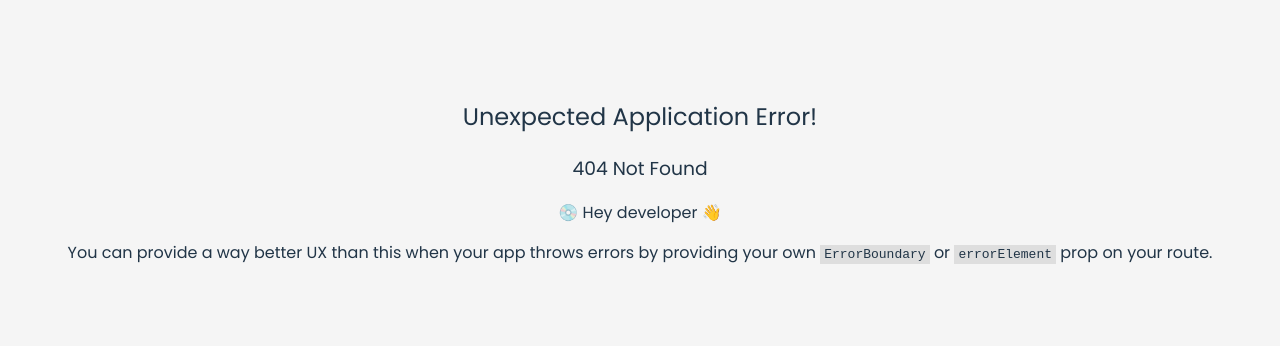
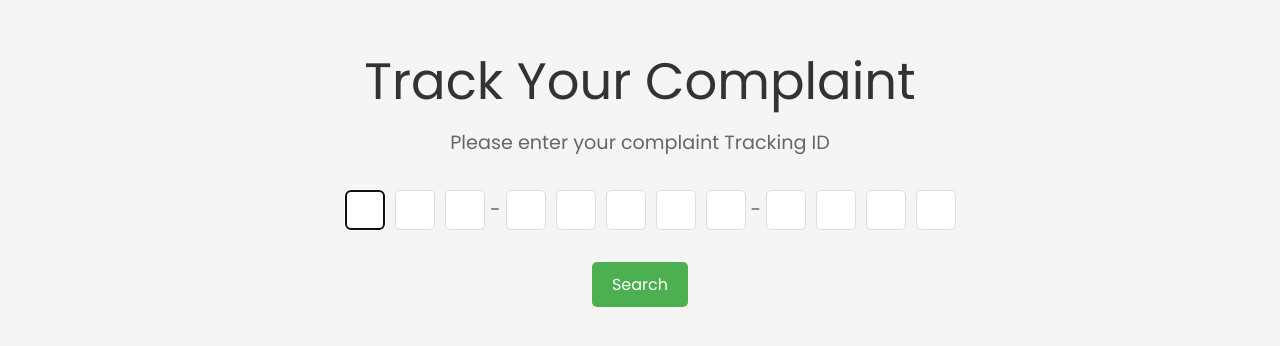
Before and after one commit to farukumarx64/cms-platform, a React (Vite) app: page /track-complaint in a window 1280 px wide. Before the commit this address had no page. Shown: the part 220-566 px from the top of the page. Built offline with nearby package versions, Linux system fonts and the light colour scheme.

Commit message:
Integrated a landing and tracking page. Also update the project structure

```diff
--- a/index.html
+++ b/index.html
@@ -2,7 +2,7 @@
 <html lang="en">
   <head>
     <meta charset="UTF-8" />
-    <link rel="icon" type="image/svg+xml" href="/nmdpra-fav.jpg" />
+    <link rel="icon" type="image/svg+xml" href="/images/nmdpra-fav.jpg" />
     <meta name="viewport" content="width=device-width, initial-scale=1.0" />
     <title>NMDPRA Complaint Management System</title>
   </head>
--- a/src/components/ConfirmationPage.jsx
+++ b/src/components/views/ConfirmationPage.jsx
@@ -1,5 +1,5 @@
-import { useTicket } from "../contexts/TicketContext";
-import CircularProgress from "./animations/CircularProgress";
+import { useTicket } from "../../contexts/TicketContext";
+import CircularProgress from "../animations/CircularProgress";
 import { motion, useMotionValue } from "framer-motion";
 
 export default function ConfirmationPage() {
--- a/src/components/FormPage.jsx
+++ b/src/components/views/FormPage.jsx
@@ -1,8 +1,8 @@
 import { useState } from "react";
 import { Link } from "react-router-dom";
-import "../styles/FormPage.css";
+import "../../styles/FormPage.css";
 import axios from "axios";
-import { useTicket } from "../contexts/TicketContext";
+import { useTicket } from "../../contexts/TicketContext";
 
 const FormPage = () => {
   const {setTicket} = useTicket();
@@ -145,7 +145,7 @@ const FormPage = () => {
         </div>
         <div>
           <button type="submit" className="submit-button" onClick={handleSubmit}>
-            <Link to="confirm">submit</Link>
+            <Link to="/confirm">submit</Link>
           </button>
         </div>
       </form>
--- /dev/null
+++ b/src/components/views/LandingPage.jsx
@@ -0,0 +1,30 @@
+import { Link } from 'react-router-dom';
+import '../../styles/LandingPage.css'; // You can create this CSS file for styling
+import complaintImage from '/images/landing_illus.svg'; // Replace with your image file
+
+const LandingPage = () => {
+  return (
+    <div className="landing-page">
+      <div className="image-container">
+        <img src={complaintImage} alt="Complaint Management" />
+      </div>
+
+      <div className="info-container">
+        <h1>Welcome to the NMDPRA Complaint Portal</h1>
+        <p>Efficiently manage and track your complaints.</p>
+
+        <div className="action-buttons">
+          <Link to="/submit-complaint">
+            <button className="primary-button">Submit a Complaint</button>
+          </Link>
+
+          <Link to="/track-complaint">
+            <button className="secondary-button">Track a Complaint</button>
+          </Link>
+        </div>
+      </div>
+    </div>
+  );
+};
+
+export default LandingPage;
--- /dev/null
+++ b/src/components/views/TrackingPage.jsx
@@ -0,0 +1,119 @@
+// TrackingPage.jsx
+
+import React, { useState, useRef, useEffect } from "react";
+import axios from "axios";
+import "../../styles/TrackingPage.css";
+
+function TrackingBox(props) {
+  const inputRefs = Array.from({ length: 14 }, () => useRef(null)); // Update the length
+
+  const handleInputChange = (index, event) => {
+    if (event.target.value) {
+      // Find the next valid input index (skipping over "-")
+      let nextIndex = index + 1;
+      while (nextIndex < inputRefs.length && !inputRefs[nextIndex].current) {
+        nextIndex++;
+      }
+
+      if (nextIndex < inputRefs.length) {
+        inputRefs[nextIndex].current.focus();
+      }
+    }
+    props.onChangeBtn(index, event.target.value);
+  };
+
+  const handleBackspace = (index, event) => {
+    if (index > 0 && !event.target.value) {
+      // Find the previous valid input index (skipping over "-")
+      let prevIndex = index - 1;
+      while (prevIndex >= 0 && !inputRefs[prevIndex].current) {
+        prevIndex--;
+      }
+
+      if (prevIndex >= 0) {
+        inputRefs[prevIndex].current.focus();
+      }
+    }
+    props.onChangeBtn(index, "");
+  };
+
+  const handleKeyDown = (index, event) => {
+    if (event.key === "Backspace" && index > 0) {
+      handleBackspace(index, event);
+    }
+  };
+
+  useEffect(() => {
+    // Focus on the first input when the component mounts
+    inputRefs[0].current.focus();
+  }, []);
+
+  return (
+    <div className="tracking-box">
+      {Array.from({ length: 14 }).map((_, index) => (
+        <React.Fragment key={index}>
+          {index === 3 || index === 9 ? (
+            <p>-</p>
+          ) : (
+            <input
+              ref={inputRefs[index]}
+              type="text"
+              className="otp-input"
+              maxLength="1"
+              onChange={(event) => handleInputChange(index, event)}
+              onKeyDown={(event) => handleKeyDown(index, event)}
+            />
+          )}
+        </React.Fragment>
+      ))}
+    </div>
+  );
+}
+
+const TrackingPage = () => {
+  const [ticketInput, setTicketInput] = useState("XXX-XXXXX-XXX");
+  const [complaintRecord, setComplaintRecord] = useState(null);
+
+  const handleTicketInputChange = (index, value) => {
+    const inputValue = value.toUpperCase(); // Ensure uppercase
+    event.target.value = inputValue;
+    setTicketInput((prev) => {
+      const chars = prev.split("");
+      chars[index] = inputValue;
+      return chars.join("");
+    });
+  };
+
+  const handleSearch = async () => {
+    try {
+      const response = await axios.get(
+        `http://localhost:5000/search-ticket/${ticketInput}`
+      );
+      setComplaintRecord(response.data);
+    } catch (error) {
+      console.error(error);
+    }
+  };
+
+  return (
+    <div id="tracking-page">
+      <h1>Track Your Complaint</h1>
+      <p>Please enter your complaint Tracking ID</p>
+      <TrackingBox onChangeBtn={handleTicketInputChange} />
+      <button onClick={handleSearch} className="submit-btn">
+        Search
+      </button>
+      {complaintRecord && (
+        <div className="complaint-details">
+          <h2>Complaint Record</h2>
+          <p>Ticket ID: {complaintRecord.ticketID}</p>
+          <p>Subject Header: {complaintRecord.subject}</p>
+          <p>Company Name: {complaintRecord.companyName}</p>
+          {/* Add more details as needed */}
+        </div>
+      )}
+    </div>
+  );
+};
+
+export default TrackingPage;
--- /dev/null
+++ b/src/styles/LandingPage.css
@@ -0,0 +1,62 @@
+/* Basic styling for the landing page */
+.landing-page {
+  display: flex;
+  justify-content: center;
+  align-items: center;
+  margin: 50px;
+}
+
+.image-container {
+  flex: 1;
+  padding: 20px;
+}
+
+.info-container {
+  flex: 2;
+  text-align: left;
+  padding: 20px;
+}
+
+img {
+  width: 100%;
+  max-width: 400px;
+  border-radius: 8px;
+}
+
+h1 {
+  color: #333;
+}
+
+p {
+  color: #666;
+}
+
+.action-buttons {
+  margin-top: 20px;
+}
+
+.primary-button,
+.secondary-button {
+  padding: 10px 20px;
+  margin-right: 10px;
+  border: none;
+  border-radius: 4px;
+  cursor: pointer;
+  transition: background-color 0.3s ease-in-out, transform 0.2s ease-in-out;
+}
+
+.primary-button {
+  background-color: #4CAF50;
+  color: white;
+}
+
+.secondary-button {
+  background-color: #3498db;
+  color: white;
+}
+
+.primary-button:hover,
+.secondary-button:hover {
+  background-color: #45a049;
+  transform: scale(1.05);
+}
--- /dev/null
+++ b/src/styles/TrackingPage.css
@@ -0,0 +1,87 @@
+/* TrackingPage.css */
+
+#tracking-page {
+  text-align: center;
+  max-width: 600px;
+  margin: 50px auto;
+}
+
+h1 {
+  font-size: 2.5em;
+  margin-bottom: 20px;
+}
+
+.ticket-input {
+  display: flex;
+  gap: 5px;
+  justify-content: center;
+  margin-bottom: 20px;
+}
+
+input {
+  width: 30px;
+  text-align: center;
+  padding: 10px;
+  border: 1px solid #ddd;
+  border-radius: 5px;
+}
+
+.submit-btn {
+  padding: 10px 20px;
+  background-color: #4CAF50;
+  color: #fff;
+  border: none;
+  border-radius: 5px;
+  cursor: pointer;
+  transition: background-color 0.3s ease-in-out, transform 0.2s ease-in-out;
+}
+
+.submit-btn:hover {
+  background-color: #45a049;
+  transform: scale(1.05);
+}
+
+.complaint-details {
+  margin-top: 20px;
+  padding: 20px;
+  border: 1px solid #ddd;
+  border-radius: 5px;
+  text-align: left;
+}
+
+h2 {
+  font-size: 1.8em;
+  margin-bottom: 15px;
+}
+
+p {
+  font-size: 1.2em;
+  margin-bottom: 10px;
+}
+
+.tracking-box {
+  display: flex;
+  align-items: center;
+  margin: 2rem 0;
+}
+
+.tracking-box p {
+  margin: 0;
+}
+.otp-input-container {
+  display: flex;
+  justify-content: center;
+  margin-bottom: 20px;
+}
+
+.otp-input {
+  width: 40px;
+  background-color: white;
+  color: black;
+  height: 40px;
+  font-size: 1.5em;
+  text-align: center;
+  margin: 0 5px;
+  border: 1px solid #ddd;
+  border-radius: 5px;
+}
```
Also changed, not shown: src/App.jsx (+13 -3 lines), public/images/landing_illus.svg (added), public/images/nmdpra-fav.jpg (renamed from public/nmdpra-fav.jpg).
